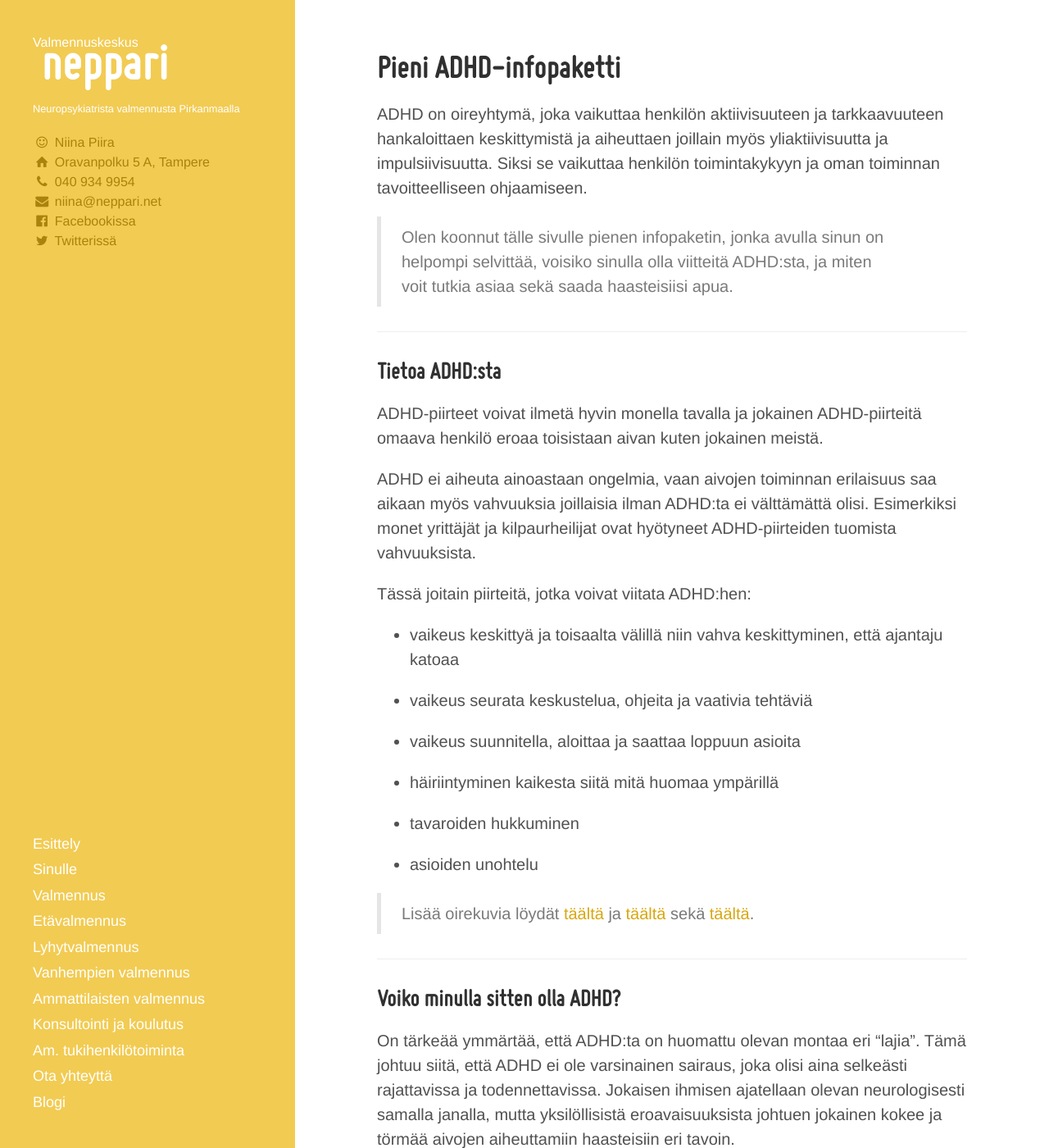
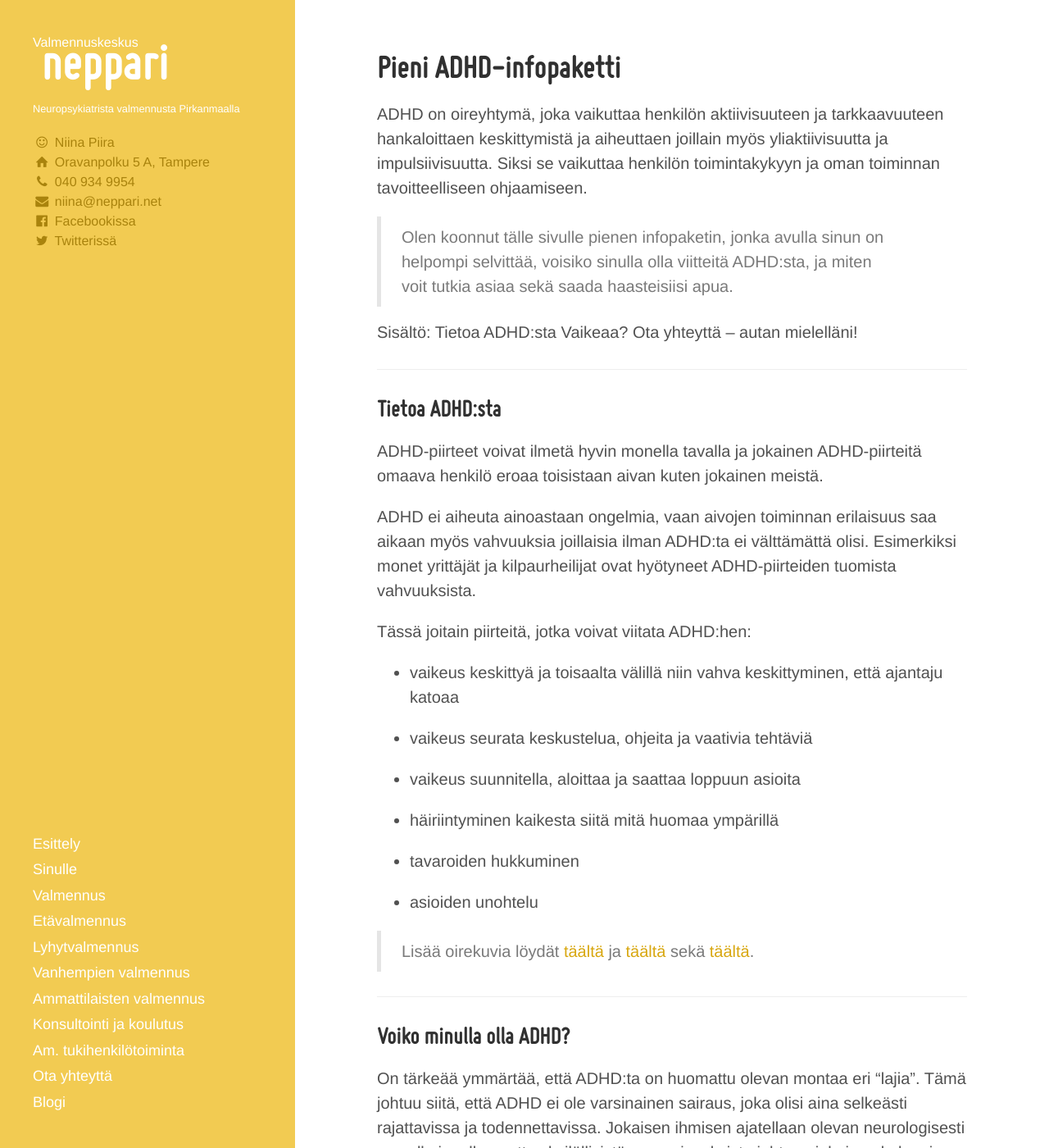
Before and after one commit to niinapiira/neppari.net, a Jekyll site: the page built from pieni-adhd-infopaketti.md, in a window 1280 px wide and 1400 px high. Shown: the whole window at 82% size. Built offline with Jekyll 4.4.1, drawn with Linux system fonts in a browser that asks for light colours.

Commit message:
Updated pieni-adhd-infopaketti.md

```diff
--- a/pieni-adhd-infopaketti.md
+++ b/pieni-adhd-infopaketti.md
@@ -10,6 +10,10 @@ ADHD on oireyhtymä, joka vaikuttaa henkilön aktiivisuuteen ja tarkkaavuuteen h
 Siksi se vaikuttaa henkilön toimintakykyyn ja oman toiminnan tavoitteelliseen ohjaamiseen.
 
 > Olen koonnut tälle sivulle pienen infopaketin, jonka avulla sinun on helpompi selvittää, voisiko sinulla olla viitteitä ADHD:sta, ja miten voit tutkia asiaa sekä saada haasteisiisi apua.
+
+Sisältö:
+Tietoa ADHD:sta
+Vaikeaa? Ota yhteyttä – autan mielelläni!
 
 ___
 
@@ -37,7 +41,7 @@ Tässä joitain piirteitä, jotka voivat viitata ADHD:hen:
 
 ___
 
-## Voiko minulla sitten olla ADHD?
+## Voiko minulla olla ADHD?
 
 On tärkeää ymmärtää, että ADHD:ta on huomattu olevan montaa eri "lajia".
 Tämä johtuu siitä, että ADHD ei ole varsinainen sairaus, joka olisi aina selkeästi rajattavissa ja todennettavissa.
```
